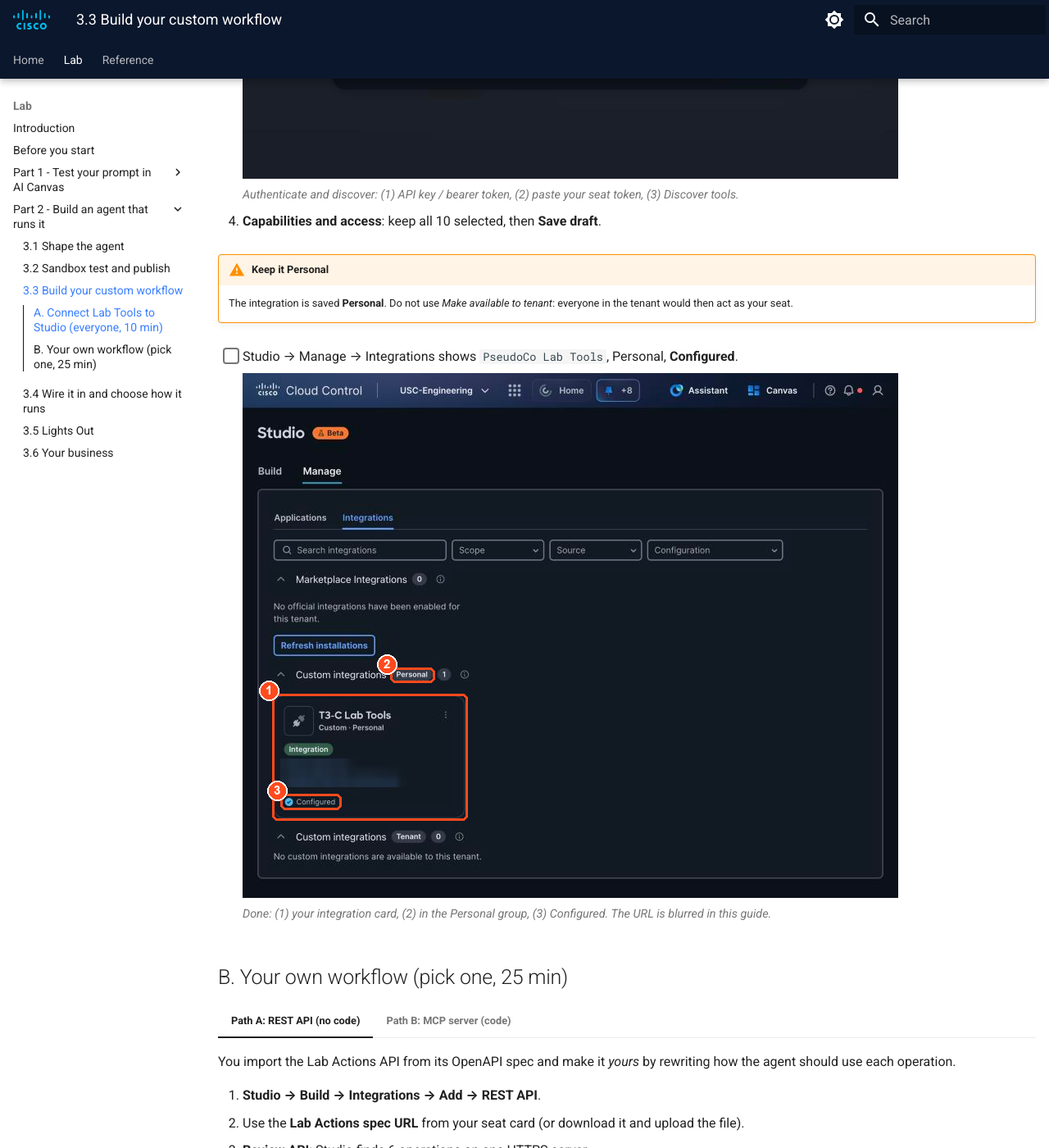
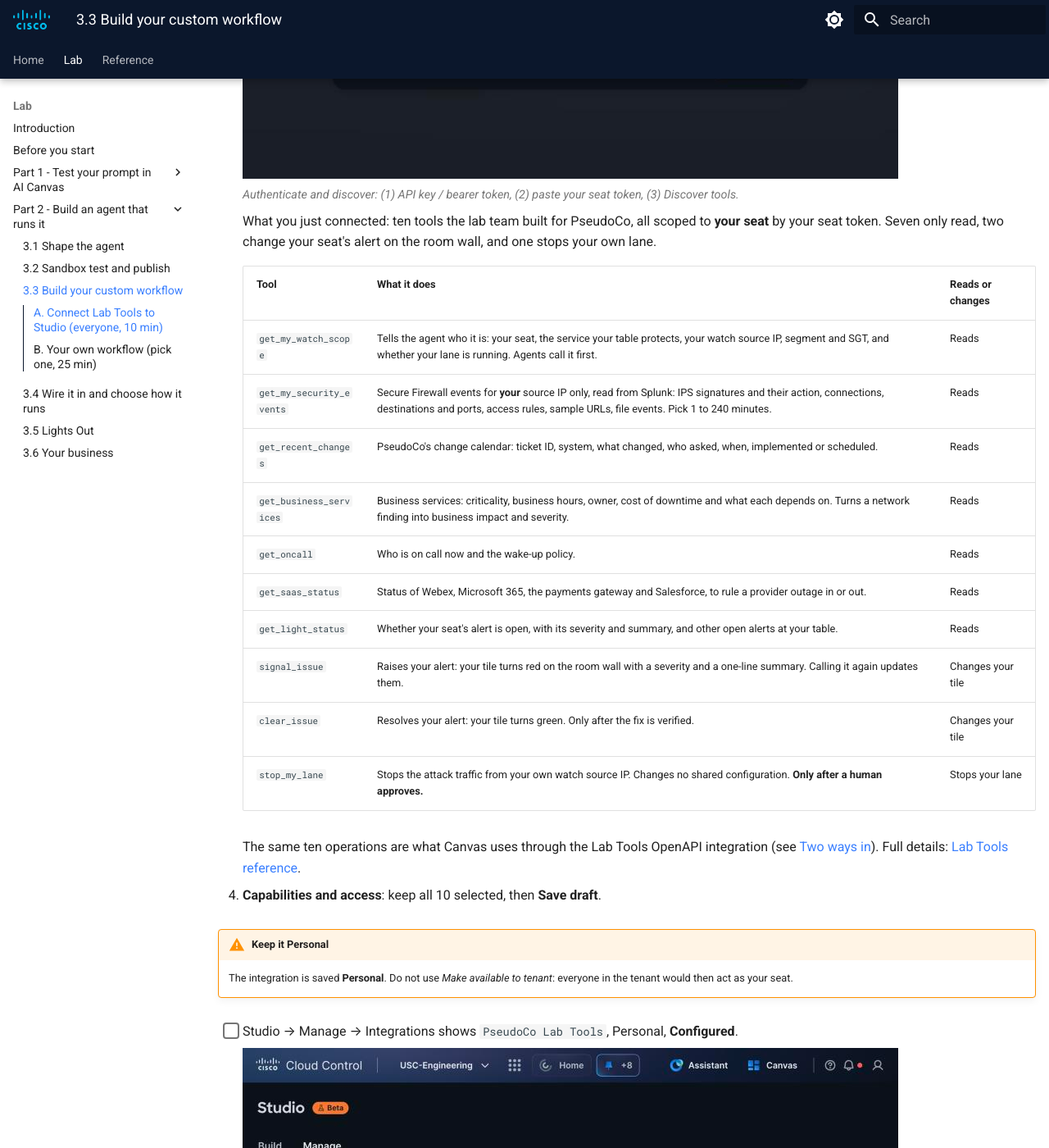
Before and after one commit to mokuma56/cloud-control-agent-lab-guide, an MkDocs documentation site: the page built from docs/part2/3-3-custom-workflow.md, in a window 1280 px wide and 1400 px high, scrolled down 3490 px. Shown: the whole window at 82% size. Built offline with MkDocs 1.6.1 and Material for MkDocs 9.7.7, drawn with Linux system fonts in a browser that asks for light colours.

Commit message:
3.3 A: table of the ten Lab Tools tools
After Discover tools, a table says what each tool does and whether it only
reads, changes the seat's tile, or stops the seat's lane.

Co-Authored-By: Claude Opus 5.5 <noreply@anthropic.com>

```diff
--- a/docs/part2/3-3-custom-workflow.md
+++ b/docs/part2/3-3-custom-workflow.md
@@ -45,6 +45,27 @@ server: one URL for all 30 seats, and your seat token decides which seat you are
     ![09c-mcp-auth](../img/09c-mcp-auth.png){ loading=lazy }
 
     *Authenticate and discover: (1) API key / bearer token, (2) paste your seat token, (3) Discover tools.*
+
+    What you just connected: ten tools the lab team built for PseudoCo, all scoped to **your seat** by
+    your seat token. Seven only read, two change your seat's alert on the room wall, and one stops your
+    own lane.
+
+    | Tool | What it does | Reads or changes |
+    | --- | --- | --- |
+    | `get_my_watch_scope` | Tells the agent who it is: your seat, the service your table protects, your watch source IP, segment and SGT, and whether your lane is running. Agents call it first. | Reads |
+    | `get_my_security_events` | Secure Firewall events for **your** source IP only, read from Splunk: IPS signatures and their action, connections, destinations and ports, access rules, sample URLs, file events. Pick 1 to 240 minutes. | Reads |
+    | `get_recent_changes` | PseudoCo's change calendar: ticket ID, system, what changed, who asked, when, implemented or scheduled. | Reads |
+    | `get_business_services` | Business services: criticality, business hours, owner, cost of downtime and what each depends on. Turns a network finding into business impact and severity. | Reads |
+    | `get_oncall` | Who is on call now and the wake-up policy. | Reads |
+    | `get_saas_status` | Status of Webex, Microsoft 365, the payments gateway and Salesforce, to rule a provider outage in or out. | Reads |
+    | `get_light_status` | Whether your seat's alert is open, with its severity and summary, and other open alerts at your table. | Reads |
+    | `signal_issue` | Raises your alert: your tile turns red on the room wall with a severity and a one-line summary. Calling it again updates them. | Changes your tile |
+    | `clear_issue` | Resolves your alert: your tile turns green. Only after the fix is verified. | Changes your tile |
+    | `stop_my_lane` | Stops the attack traffic from your own watch source IP. Changes no shared configuration. **Only after a human approves.** | Stops your lane |
+
+    The same ten operations are what Canvas uses through the Lab Tools OpenAPI integration (see
+    [Two ways in](../part1/1-1-orientation.md#two-ways-in-openapi-for-canvas-mcp-for-agents)). Full
+    details: [Lab Tools reference](../reference/tools.md).
 
 4. **Capabilities and access**: keep all 10 selected, then **Save draft**.
 
```
